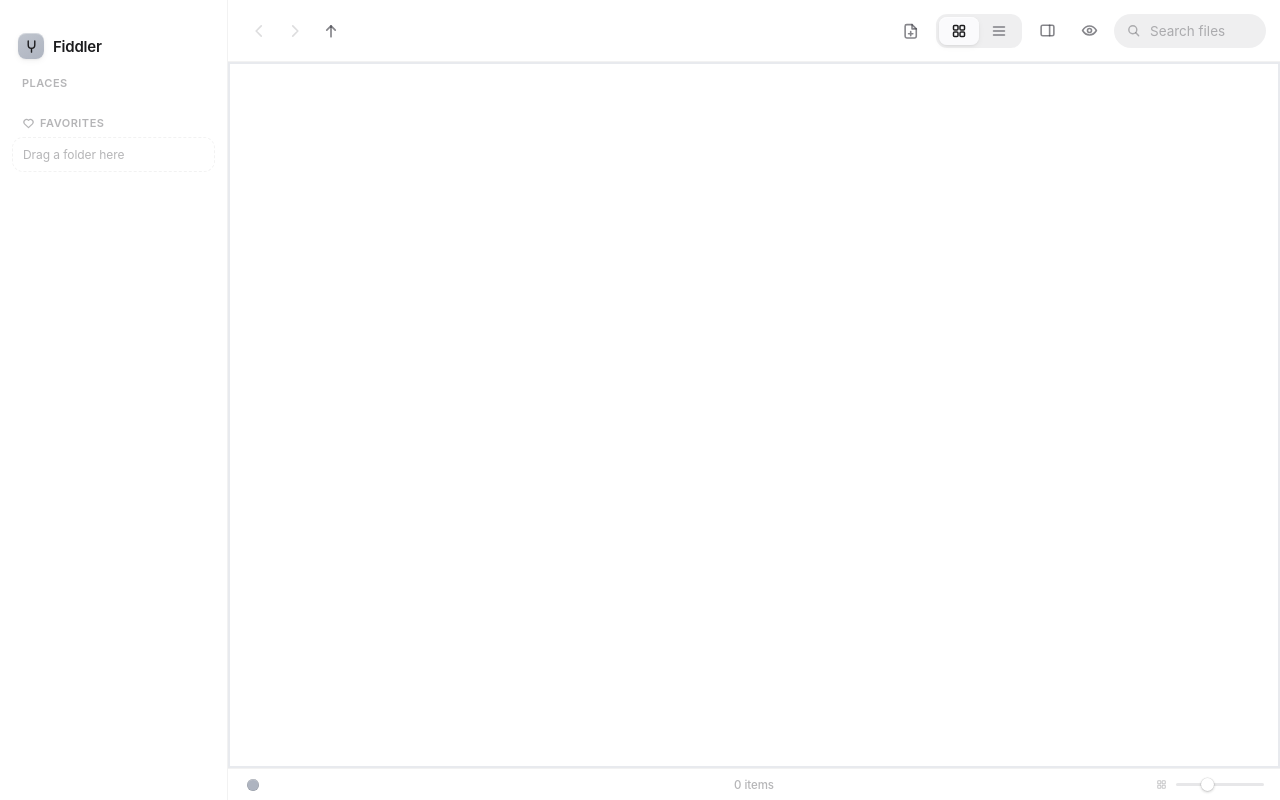
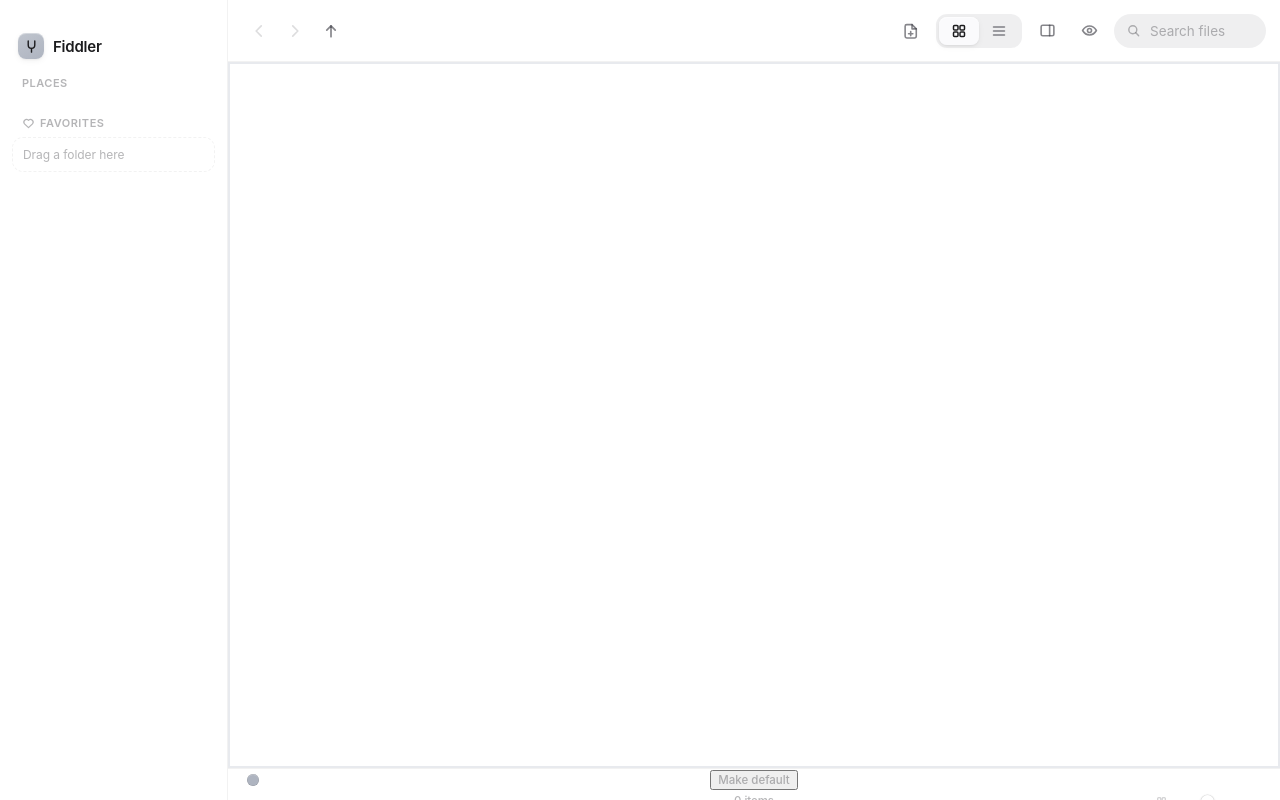
Before and after one commit to c0di-org/Fiddler, a React (Vite) app: page / in a window 1280 px wide. Built offline with nearby package versions, Linux system fonts and the light colour scheme.

Commit message:
Offer explicit Make default action on Linux

```diff
--- a/src/App.tsx
+++ b/src/App.tsx
@@ -153,6 +153,7 @@ export default function App() {
   const [selectedDirCount, setSelectedDirCount] = useState<number | null | undefined>(undefined);
   const [tint, setTint] = useState<Tint>(loadTint);
   const [systemTint, setSystemTint] = useState(false);
+  const [defaultFileManager, setDefaultFileManager] = useState<boolean | null>(null);
   const [editor, setEditor] = useState<EditorState | null>(null);
   /** The PDF being read, if one is. A reader rather than a hand-off: a phone
    * and a browser have nothing to hand a PDF *to*, and on a Mac the answer to
@@ -216,6 +217,28 @@ export default function App() {
   }, []);
 
   useEffect(() => () => window.clearTimeout(toastTimer.current), []);
+
+  useEffect(() => {
+    if (platform !== "linux") return;
+    let alive = true;
+    void ipc
+      .isDefaultFileManager()
+      .then((value) => alive && setDefaultFileManager(value))
+      .catch(() => alive && setDefaultFileManager(false));
+    return () => {
+      alive = false;
+    };
+  }, []);
+
+  const makeDefaultFileManager = useCallback(async () => {
+    try {
+      await ipc.makeDefaultFileManager();
+      setDefaultFileManager(true);
+      flash("Fiddler is now the default file manager");
+    } catch (error) {
+      flash(`Couldn’t make Fiddler the default — ${String(error)}`);
+    }
+  }, [flash]);
 
   /** Ask the current view to reveal a selection made by keyboard navigation. */
   const revealCursor = useCallback(() => setRevealSelection((n) => n + 1), []);
@@ -2764,6 +2787,15 @@ export default function App() {
         ) : (
         <footer className="statusbar">
           <TintPicker tint={tint} systemAvailable={systemTint} onPick={setTint} />
+          {platform === "linux" && defaultFileManager === false && (
+            <button
+              className="status-default-manager"
+              onClick={() => void makeDefaultFileManager()}
+              title="Use Fiddler when folders are opened from the Linux desktop"
+            >
+              Make default
+            </button>
+          )}
           {/* A transfer outranks the count while it runs: it is the only thing
               down here that is still happening, and the only one with a
               button. */}
```
